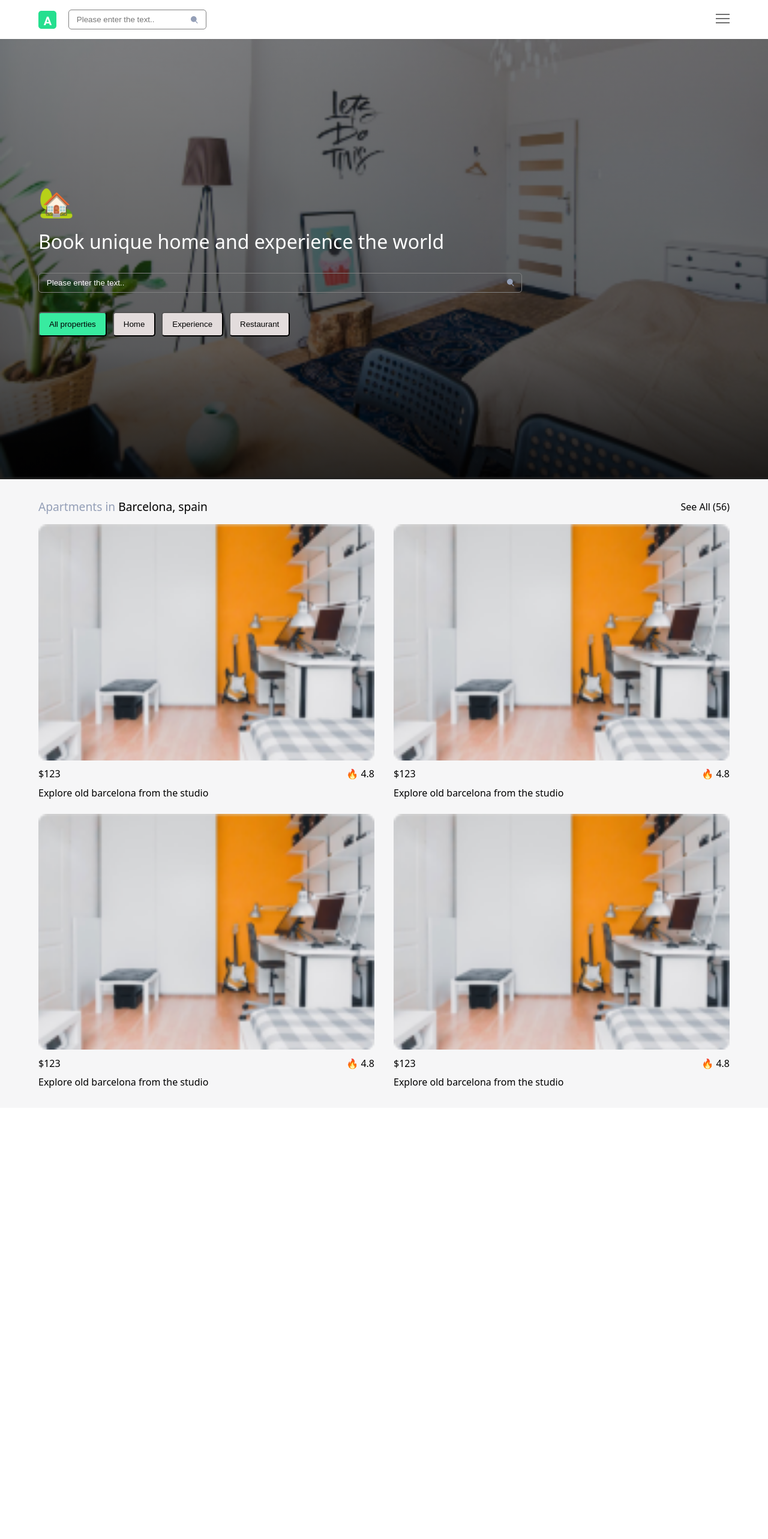
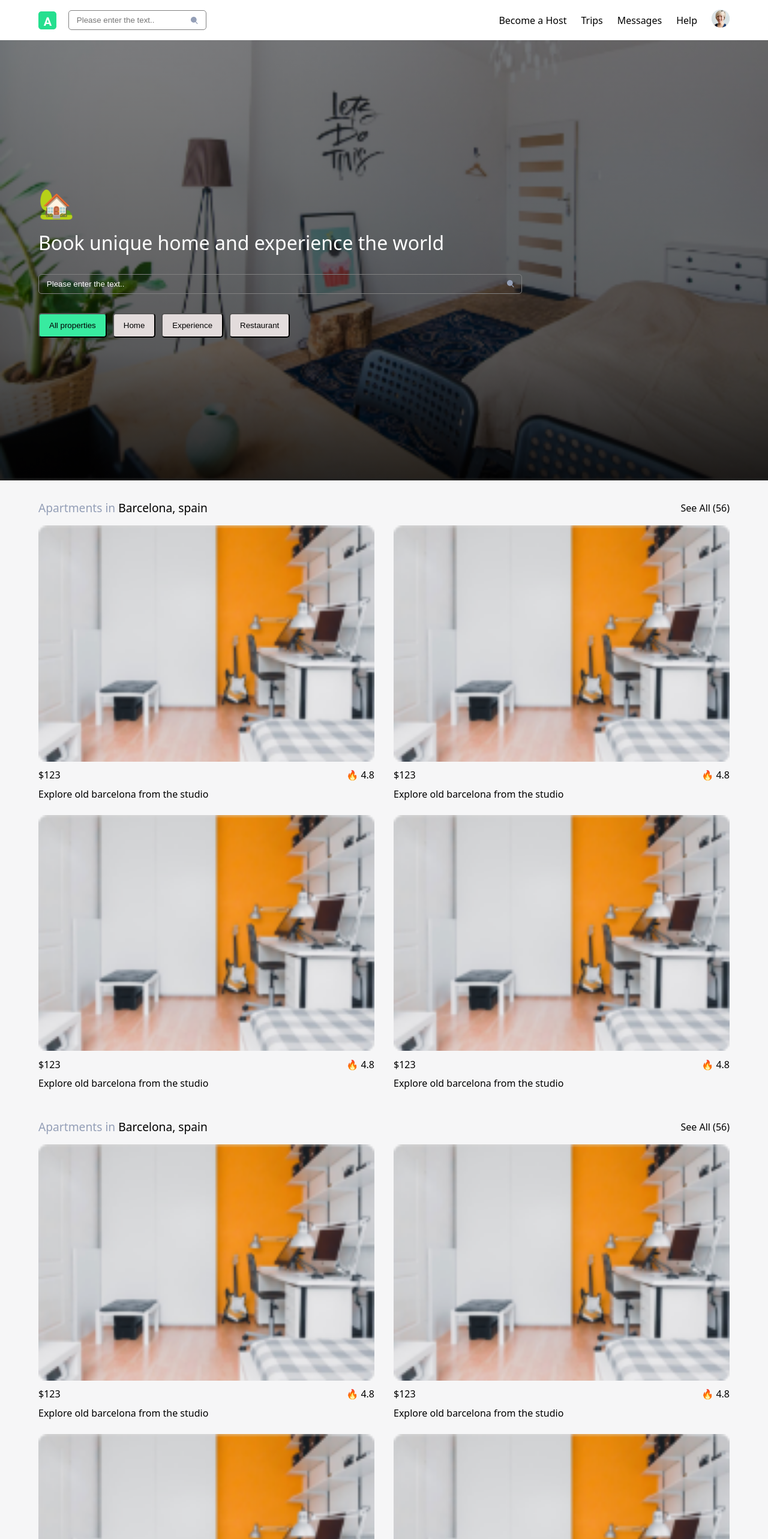
Before and after one commit to craj68168/mobile-first-approach, a Next.js app: page / in a window 1280 px wide. Shown: the top 2566 px of the page at 60% size. Before the commit the page ends 1847 px from the top, so only its background shows below. Built offline with nearby package versions, Linux system fonts and the light colour scheme.

Commit message:
feat:styling for dashboard

```diff
--- a/app/page.tsx
+++ b/app/page.tsx
@@ -28,7 +28,7 @@ export default function Home() {
         <div className="hamburger" onClick={() => toggleClassName()}>
           <img src="./img/hamburger.png" alt="hamburger" />
         </div>
-        <ul className={showClass ? "show" : "hide"}>
+        <ul className={showClass ? "show" : ""}>
           <li>
             <a href="#">Become a Host</a>
           </li>
@@ -123,6 +123,60 @@ export default function Home() {
             </div>
           </div>
         </section>
+        <section className="apartment">
+          <div className="container">
+            <div className="section--heading">
+              <h2>
+                <span>Apartments in </span>Barcelona, spain
+              </h2>
+              <a href="#">See All (56)</a>
+            </div>
+            <div className="apartment__list-wrapper">
+              <div className="apartment--card">
+                <img src="./img/apartment.png" alt="apartment" />
+                <div className="apartment--meta">
+                  <span>$123</span>
+                  <span>🔥 4.8</span>
+                </div>
+                <div className="apartment__title">
+                  <a href="#">Explore old barcelona from the studio</a>
+                </div>
+              </div>
+              <div className="apartment--card">
+                <img src="./img/apartment.png" alt="apartment" />
+                <div className="apartment--meta">
+                  <span>$123</span>
+                  <span>🔥 4.8</span>
+                </div>
+                <div className="apartment__title">
+                  <a href="#">Explore old barcelona from the studio</a>
+                </div>
+              </div>
+            </div>
+            <div className="apartment__list-wrapper">
+              <div className="apartment--card">
+                <img src="./img/apartment.png" alt="apartment" />
+                <div className="apartment--meta">
+                  <span>$123</span>
+                  <span>🔥 4.8</span>
+                </div>
+                <div className="apartment__title">
+                  <a href="#">Explore old barcelona from the studio</a>
+                </div>
+              </div>
+              <div className="apartment--card">
+                <img src="./img/apartment.png" alt="apartment" />
+                <div className="apartment--meta">
+                  <span>$123</span>
+                  <span>🔥 4.8</span>
+                </div>
+                <div className="apartment__title">
+                  <a href="#">Explore old barcelona from the studio</a>
+                </div>
+              </div>
+            </div>
+          </div>
+        </section>
       </main>
     </>
   );
--- a/app/styles.css
+++ b/app/styles.css
@@ -118,7 +118,7 @@ nav ul li a {
 
 .apartment {
   background-color: #f6f6f7;
-  padding: 2rem 0;
+  padding: 2rem 0 1rem 0;
 }
 .apartment .section--heading {
   display: flex;
@@ -133,7 +133,7 @@ nav ul li a {
   cursor: pointer;
 }
 .apartment .section--heading span {
-    color: #949FB7;
+  color: #949fb7;
   cursor: pointer;
 }
 .apartment .section--heading a {
@@ -156,10 +156,30 @@ nav ul li a {
 .apartment--card img {
   width: 100%;
 }
-  .apartment--card .apartment__title{
+.apartment--card .apartment__title {
   font-size: 1rem;
   margin-top: 0.2rem;
 }
-  .apartment__list-wrapper:last-child{
+.apartment__list-wrapper:last-child {
   margin-bottom: 0;
 }
+@media screen and (min-width: 768px) {
+  nav .hamburger {
+    display: none;
+  }
+  nav ul {
+    display: flex;
+    width: auto;
+    align-items: center;
+    background-color: transparent;
+    margin: 0;
+    padding: 0;
+  }
+  nav ul li {
+    padding: 0;
+    margin-left: 1.5rem;
+  }
+  nav {
+    flex-wrap: nowrap;
+  }
+}
```
Lines whose indentation alone changed are shown as unchanged.
